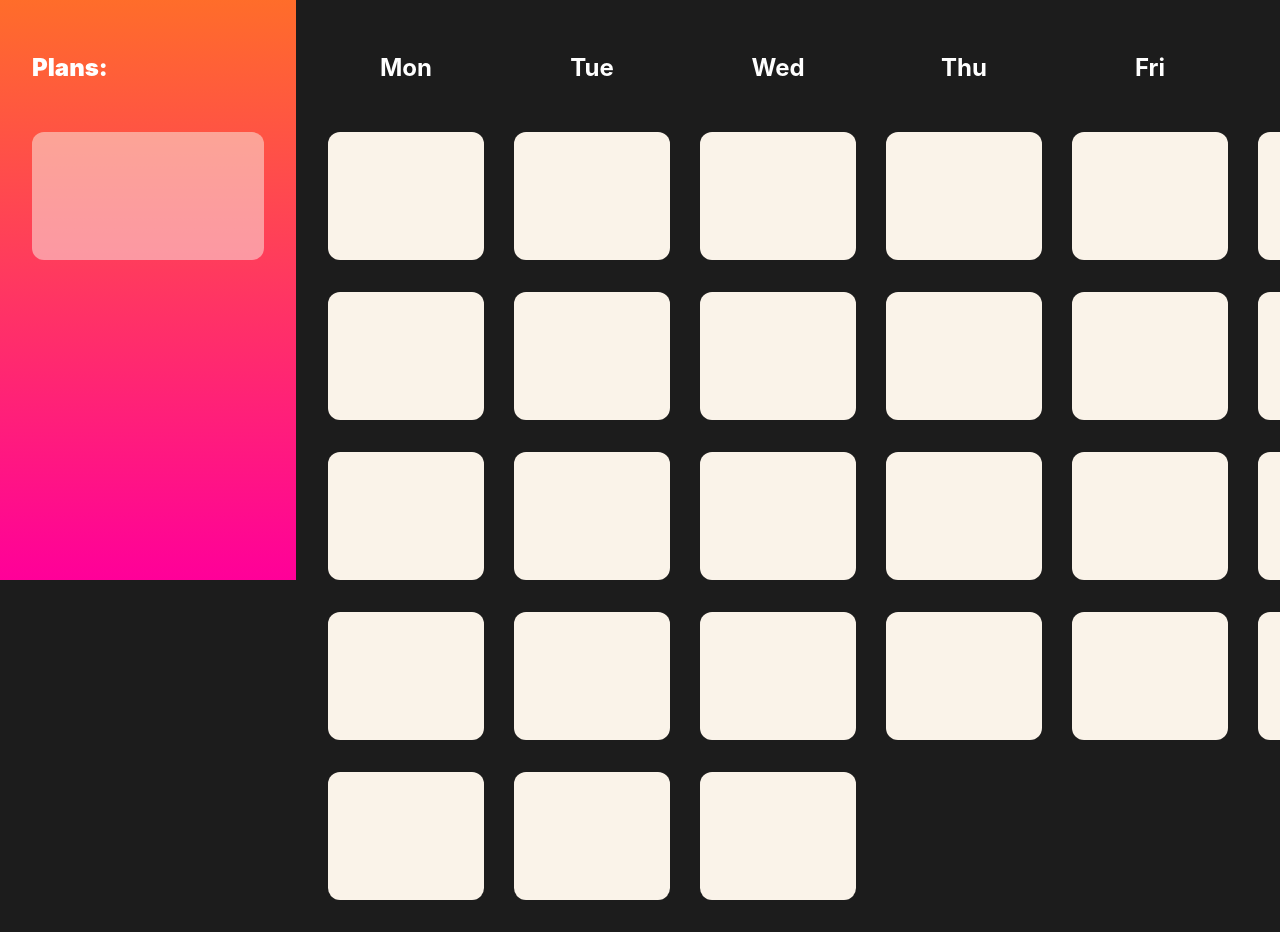
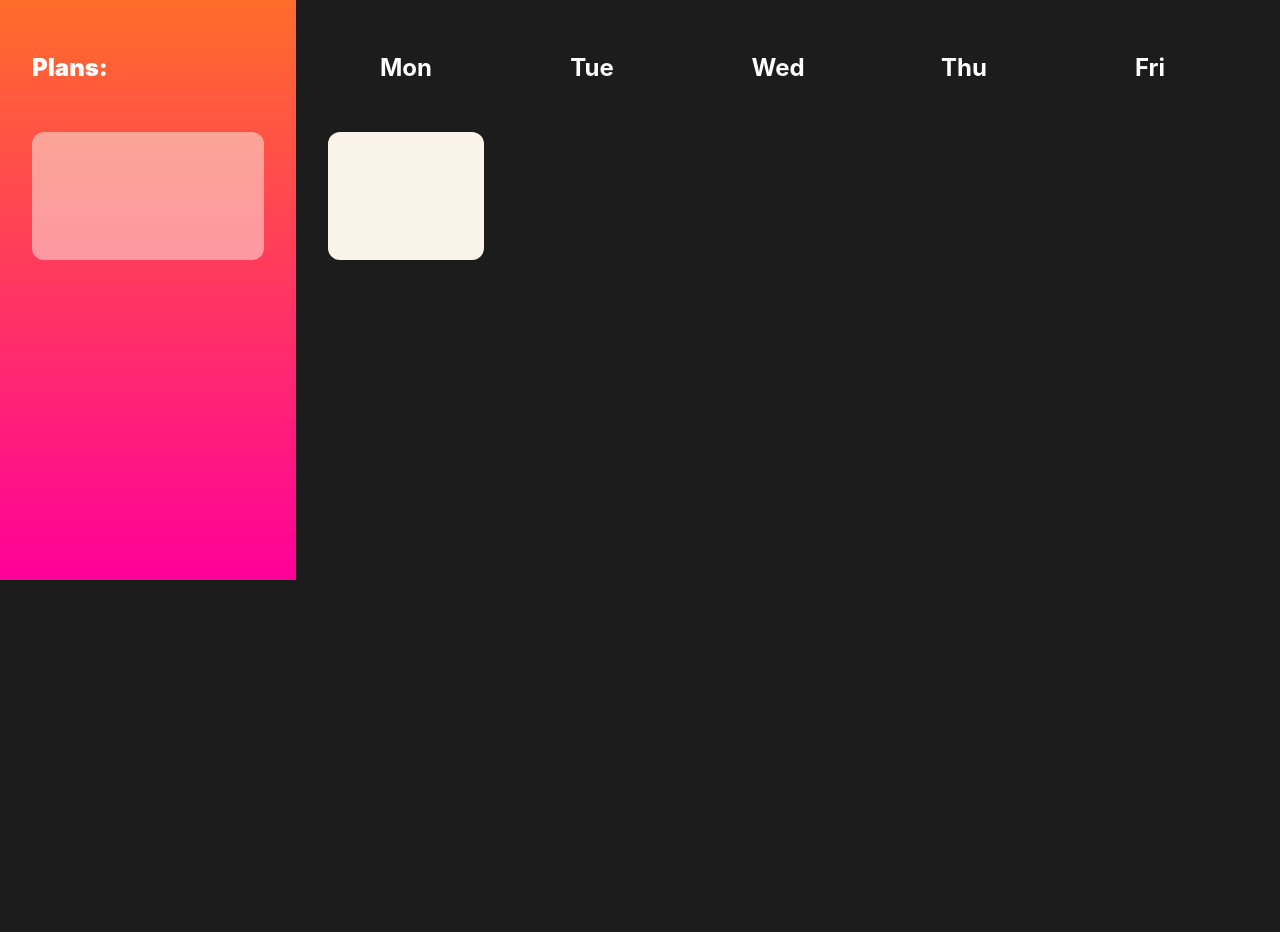
Before and after one commit to alexkior/seagulendar, a React (Vite) app in the folder client/: page / in a window 1280 px wide. Shown: the part 220-1152 px from the top of the page. After the commit the page ends 800 px from the top, so only its background shows below. Built offline with nearby package versions, Linux system fonts and the light colour scheme.

Commit message:
Add CalendarItem component

```diff
--- /dev/null
+++ b/client/src/components/Calendar/components/CalendarItem/CalendarItem.module.scss
@@ -0,0 +1,8 @@
+.CalendarItem {
+  background-color: #FAF3E9;
+  border-radius: 12px;
+  min-width: 156px;
+  min-height: 128px;
+  width: 100%;
+  height: 100%;
+}
--- /dev/null
+++ b/client/src/components/Calendar/components/CalendarItem/CalendarItem.tsx
@@ -0,0 +1,12 @@
+import * as React from 'react'
+import styles from './CalendarItem.module.scss'
+
+const CalendarItem: React.FC = function CalendarItem() {
+  return (
+    <div className={styles.CalendarItem}>
+
+    </div>
+  )
+}
+
+export default CalendarItem
--- /dev/null
+++ b/client/src/components/Calendar/components/CalendarItem/index.ts
@@ -0,0 +1 @@
+export { default as CalendarItem } from './CalendarItem'
--- a/client/src/components/Calendar/components/CalendarList/CalendarList.module.scss
+++ b/client/src/components/Calendar/components/CalendarList/CalendarList.module.scss
@@ -11,12 +11,3 @@
   gap: 32px;
   padding-bottom: 32px;
 }
-
-.Calendar__test_element {
-  background-color: #FAF3E9;
-  border-radius: 12px;
-  min-width: 156px;
-  min-height: 128px;
-  width: 100%;
-  height: 100%;
-}
--- a/client/src/components/Calendar/components/CalendarList/CalendarList.tsx
+++ b/client/src/components/Calendar/components/CalendarList/CalendarList.tsx
@@ -1,6 +1,8 @@
 import * as React from 'react'
 import { motion } from 'framer-motion'
 import styles from './CalendarList.module.scss'
+
+import { CalendarItem } from '../CalendarItem'
 
 const CalendarList: React.FC = function CalendarList() {
   return (
@@ -10,37 +12,7 @@ const CalendarList: React.FC = function CalendarList() {
       transition={{ duration: 1 }}
       className={styles.CalendarList}
     >
-      <div className={styles.Calendar__test_element} />
-      <div className={styles.Calendar__test_element} />
-      <div className={styles.Calendar__test_element} />
-      <div className={styles.Calendar__test_element} />
-      <div className={styles.Calendar__test_element} />
-      <div className={styles.Calendar__test_element} />
-      <div className={styles.Calendar__test_element} />
-      <div className={styles.Calendar__test_element} />
-      <div className={styles.Calendar__test_element} />
-      <div className={styles.Calendar__test_element} />
-      <div className={styles.Calendar__test_element} />
-      <div className={styles.Calendar__test_element} />
-      <div className={styles.Calendar__test_element} />
-      <div className={styles.Calendar__test_element} />
-      <div className={styles.Calendar__test_element} />
-      <div className={styles.Calendar__test_element} />
-      <div className={styles.Calendar__test_element} />
-      <div className={styles.Calendar__test_element} />
-      <div className={styles.Calendar__test_element} />
-      <div className={styles.Calendar__test_element} />
-      <div className={styles.Calendar__test_element} />
-      <div className={styles.Calendar__test_element} />
-      <div className={styles.Calendar__test_element} />
-      <div className={styles.Calendar__test_element} />
-      <div className={styles.Calendar__test_element} />
-      <div className={styles.Calendar__test_element} />
-      <div className={styles.Calendar__test_element} />
-      <div className={styles.Calendar__test_element} />
-      <div className={styles.Calendar__test_element} />
-      <div className={styles.Calendar__test_element} />
-      <div className={styles.Calendar__test_element} />
+      <CalendarItem />
     </motion.div>
   )
 }
```
